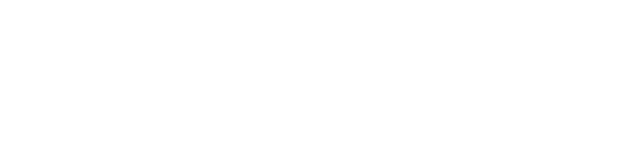
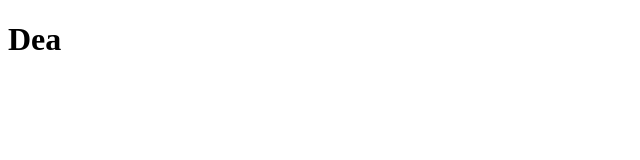
Before and after one commit to DeaIsa/ProjectWeb_Dea-Isa-Refalina, a plain HTML site: page index.html in a window 1280 px wide. Shown: the full height of the page, 0-640 px from the left. Drawn offline with Linux system fonts and the light colour scheme.

Commit message:
thrid commit

```diff
--- a/index.html
+++ b/index.html
@@ -6,6 +6,6 @@
     <title>Document</title>
 </head>
 <body>
-
+    <h1>Dea</h1>
 </body>
 </html>
```
